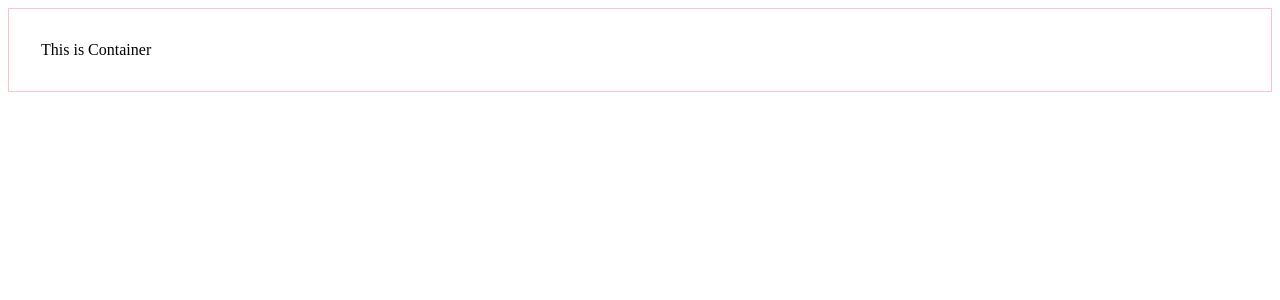
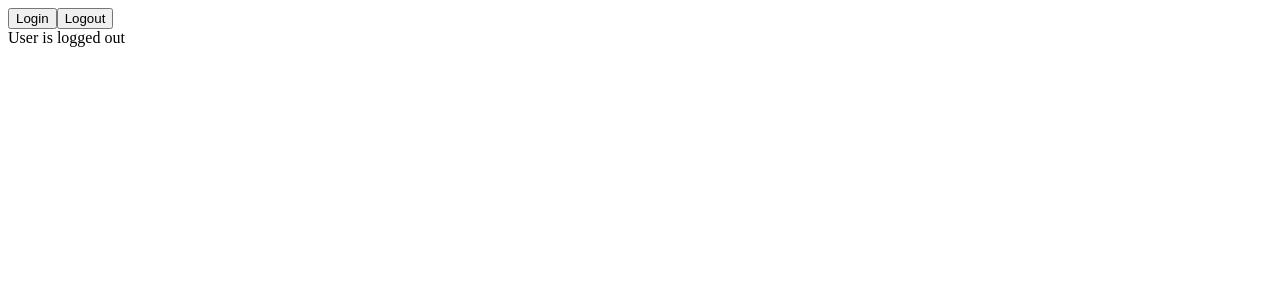
Before and after one commit to sadanmian/react-ts, a React (Vite) app: page / in a window 1280 px wide. Shown: the top 300 px of the page. Built offline with nearby package versions, Linux system fonts and the light colour scheme.

Commit message:
9 - useState Hook

```diff
--- a/src/App.tsx
+++ b/src/App.tsx
@@ -1,9 +1,10 @@
 import Container from "./components/Container";
+import LoggedIn from "./components/state/LoggedIn";
 
 function App() {
   return (
     <div>
-      <Container styles={{ border: "1px solid pink", padding: "2rem" }} />
+      <LoggedIn />
     </div>
   );
 }
--- /dev/null
+++ b/src/components/state/LoggedIn.tsx
@@ -0,0 +1,20 @@
+import { useState } from "react";
+
+function LoggedIn() {
+  const [isLoggedIn, setIsLoggedIn] = useState(false);
+  const handleLogin = () => {
+    setIsLoggedIn(true);
+  };
+  const handleLogout = () => {
+    setIsLoggedIn(false);
+  };
+  return (
+    <div>
+      <button onClick={handleLogin}>Login</button>
+      <button onClick={handleLogout}>Logout</button>
+      <div>User is {isLoggedIn ? "logged in" : "logged out"}</div>
+    </div>
+  );
+}
+
+export default LoggedIn;
```
